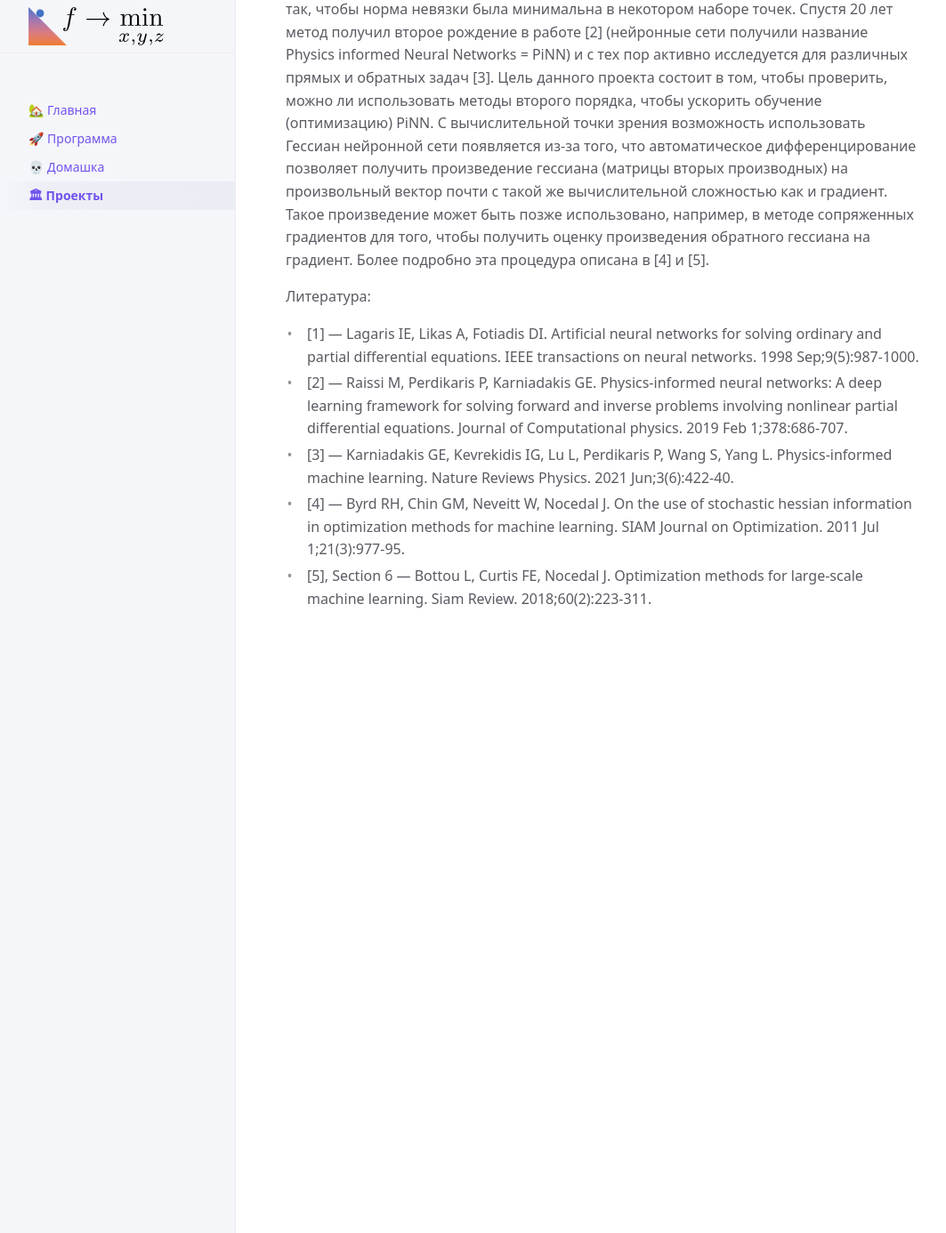
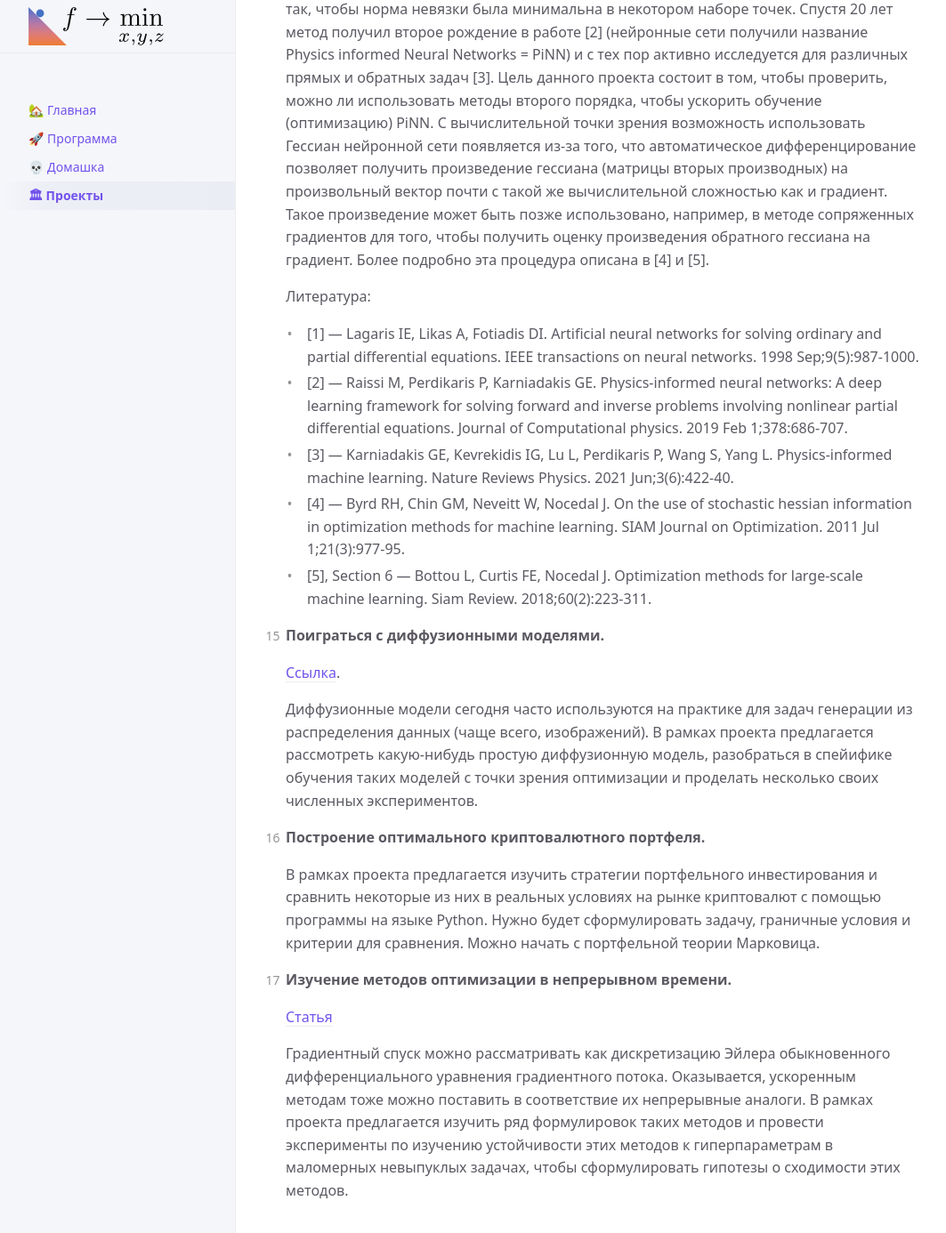
Before and after one commit to MerkulovDaniil/msus22, a Jekyll site: the page built from projects.md, in a window 1280 px wide and 1400 px high, scrolled down 3155 px. Shown: the top 1386 px of the window at 89% size, without its empty margins (107-1170 px from the left). Built offline with Jekyll 4.4.1, drawn with Linux system fonts in a browser that asks for light colours; our own code applies the rules of GitHub Pages for plain Markdown files; formulas are drawn with MathJax 3; a script that is not in the unit is left out; before the commit the page ends 3889 px from its top, so only the background shows below that.

Commit message:
Update projects.md

```diff
--- a/projects.md
+++ b/projects.md
@@ -94,3 +94,19 @@ nav_order: 4
     * [3] — Karniadakis GE, Kevrekidis IG, Lu L, Perdikaris P, Wang S, Yang L. Physics-informed machine learning. Nature Reviews Physics. 2021 Jun;3(6):422-40.
     * [4] — Byrd RH, Chin GM, Neveitt W, Nocedal J. On the use of stochastic hessian information in optimization methods for machine learning. SIAM Journal on Optimization. 2011 Jul 1;21(3):977-95.
     * [5], Section 6 — Bottou L, Curtis FE, Nocedal J. Optimization methods for large-scale machine learning. Siam Review. 2018;60(2):223-311.
+
+1. **Поиграться с диффузионными моделями.**
+
+    [Ссылка](https://lilianweng.github.io/posts/2021-07-11-diffusion-models/).
+
+    Диффузионные модели сегодня часто используются на практике для задач генерации из распределения данных (чаще всего, изображений). В рамках проекта предлагается рассмотреть какую-нибудь простую диффузионную модель, разобраться в спейифике обучения таких моделей с точки зрения оптимизации и проделать несколько своих численных экспериментов.
+
+1. **Построение оптимального криптовалютного портфеля.**
+
+    В рамках проекта предлагается изучить стратегии портфельного инвестирования и сравнить некоторые из них в реальных условиях на рынке криптовалют с помощью программы на языке Python. Нужно будет сформулировать задачу, граничные условия и критерии для сравнения. Можно начать с портфельной теории Марковица.
+
+1. **Изучение методов оптимизации в непрерывном времени.**
+
+    [Статья](https://arxiv.org/pdf/2209.14937.pdf)
+
+    Градиентный спуск можно рассматривать как дискретизацию Эйлера обыкновенного дифференциального уравнения градиентного потока. Оказывается, ускоренным методам тоже можно поставить в соответствие их непрерывные аналоги. В рамках проекта предлагается изучить ряд формулировок таких методов и провести эксперименты по изучению устойчивости этих методов к гиперпараметрам в маломерных невыпуклых задачах, чтобы сформулировать гипотезы о сходимости этих методов.
```
